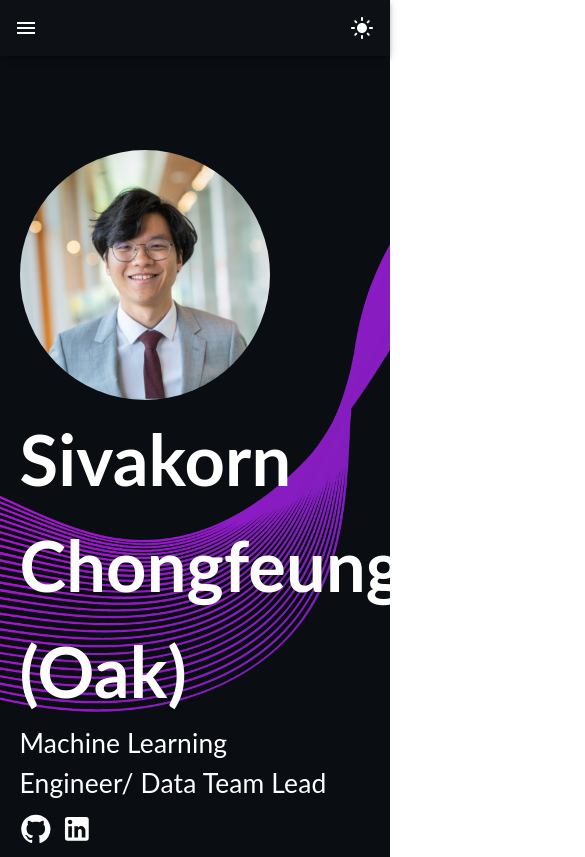
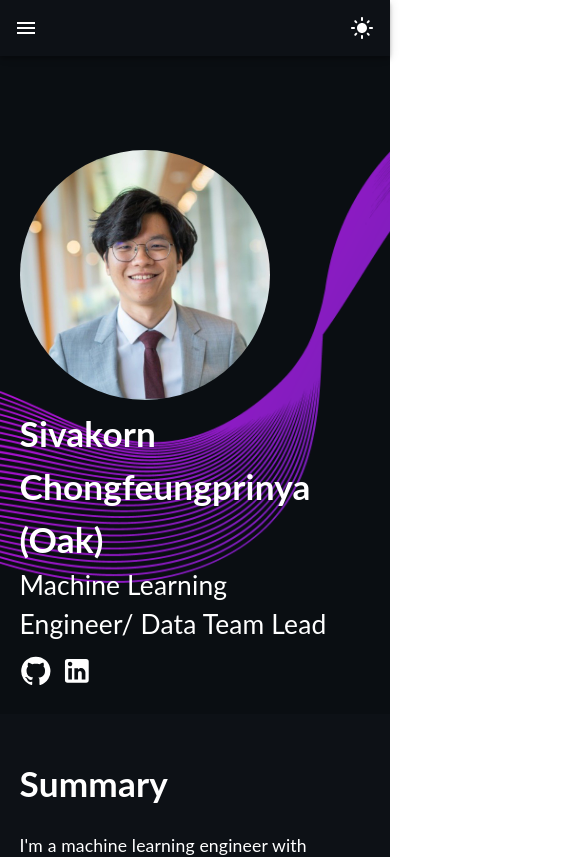
Before and after one commit to sivakornchong/sivakornchong.github.io, a React (Create React App) app: page / in a window 390 px wide. Shown: the top 857 px of the page, 585 px wide, since content can reach past the window. Built offline with nearby package versions, Linux system fonts and the light colour scheme.

Commit message:
make smaller for mobile

```diff
--- a/src/assets/styles/Main.scss
+++ b/src/assets/styles/Main.scss
@@ -105,7 +105,7 @@
 
     @media (max-width:768px) {
         .about-section h1 {
-            font-size: 4em !important;
+            font-size: 2em !important;
             text-align: left;
         }
 
```
Also changed, not shown: 1 other file (tests, documents, lock files or other folders).
